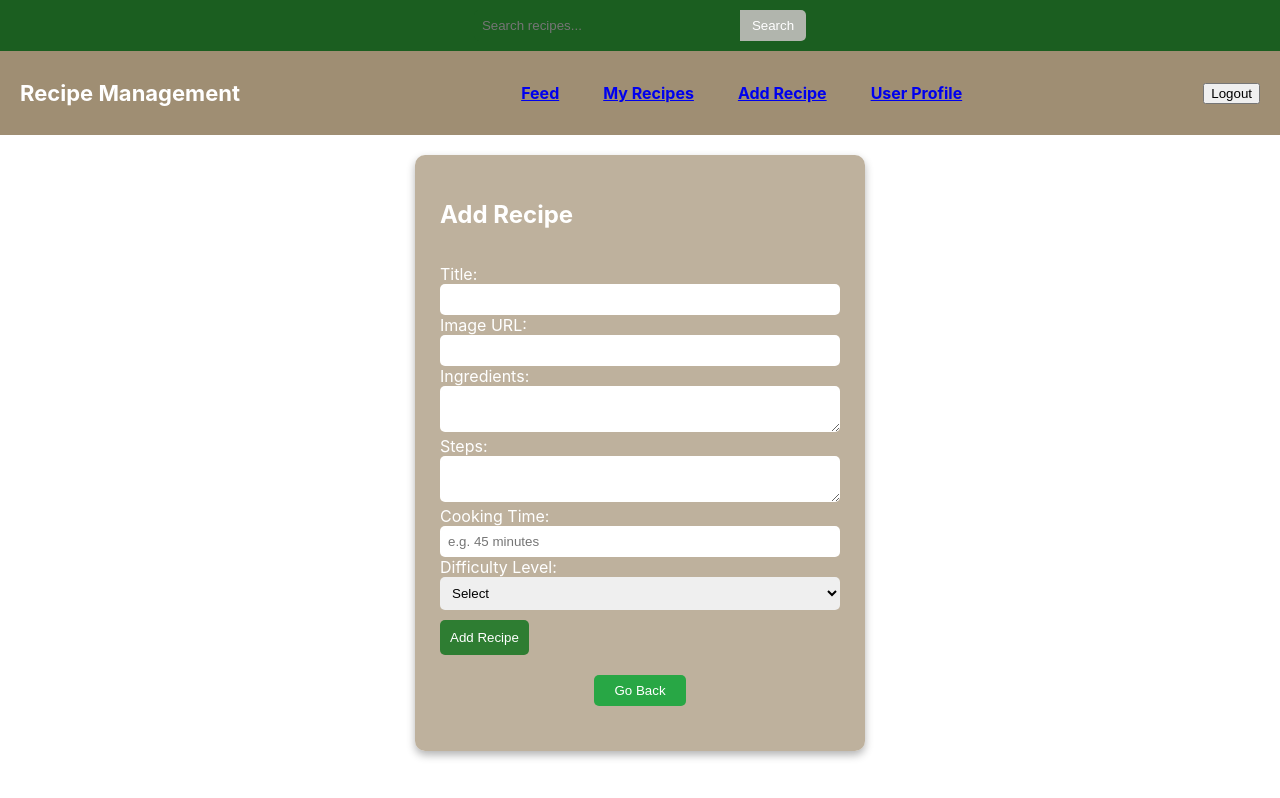
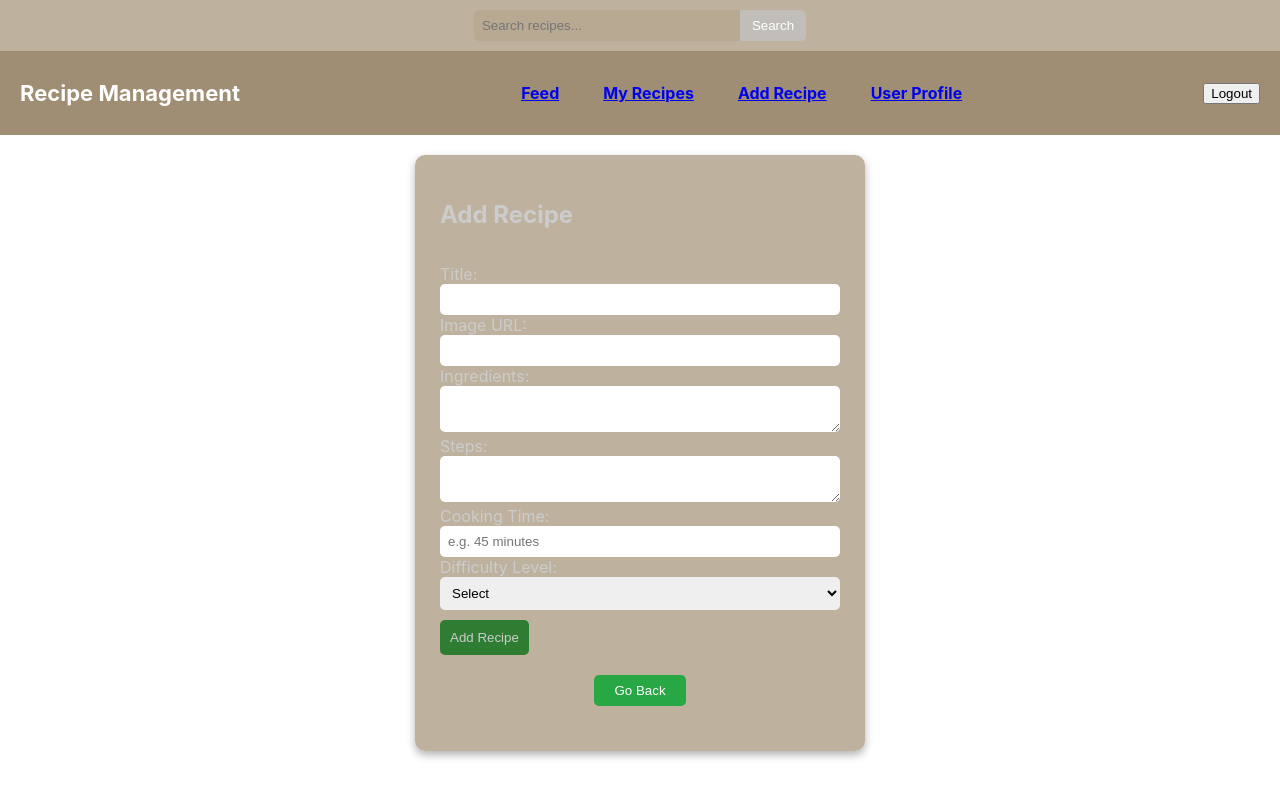
Before and after one commit to ShameerNavas/RECIPE-Management-Frontend, a React (Create React App) app: page /add-recipe in a window 1280 px wide. Built offline with nearby package versions, Linux system fonts and the light colour scheme.

Commit message:
color commit: Update styles for Navbar and UserProfile components

```diff
--- a/src/components/AddRecipe.css
+++ b/src/components/AddRecipe.css
@@ -18,7 +18,7 @@
 
 .add-recipe-card {
   background-color: rgba(183, 169, 147, 0.9); /* dark shade like UserProfile */
-  color: white;
+  color: #ccc;
   padding: 25px;
   border-radius: 10px;
   width: 400px;
@@ -52,7 +52,7 @@
   border: none;
   border-radius: 5px;
   background-color: #2e7d32;
-  color: white;
+  color: #ccc;
   cursor: pointer;
   margin-top: 10px;
 }
--- a/src/components/Navbar.css
+++ b/src/components/Navbar.css
@@ -48,7 +48,7 @@
   display: flex;
   justify-content: center;
   align-items: center;
-  background-color: #1b5e20;
+  background-color: rgba(183, 169, 147, 0.9);
   padding: 10px;
 }
 
```
